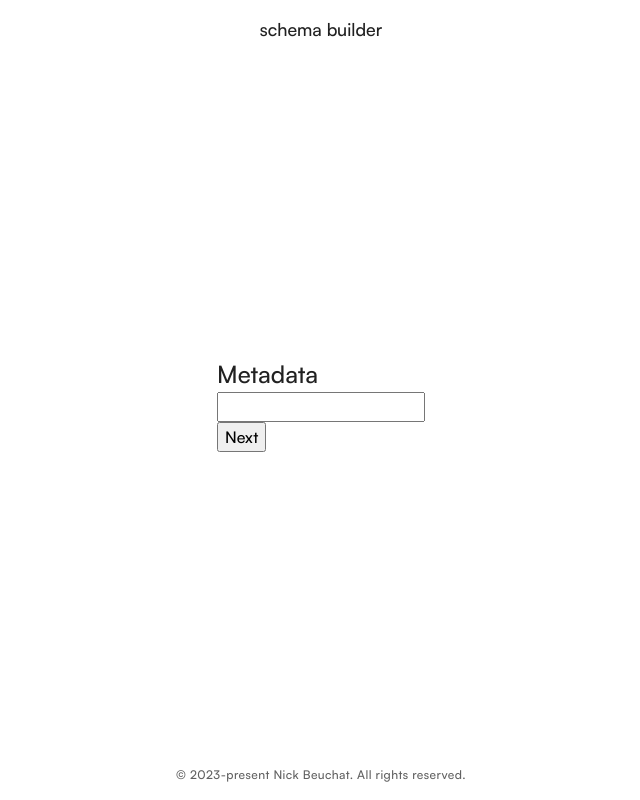
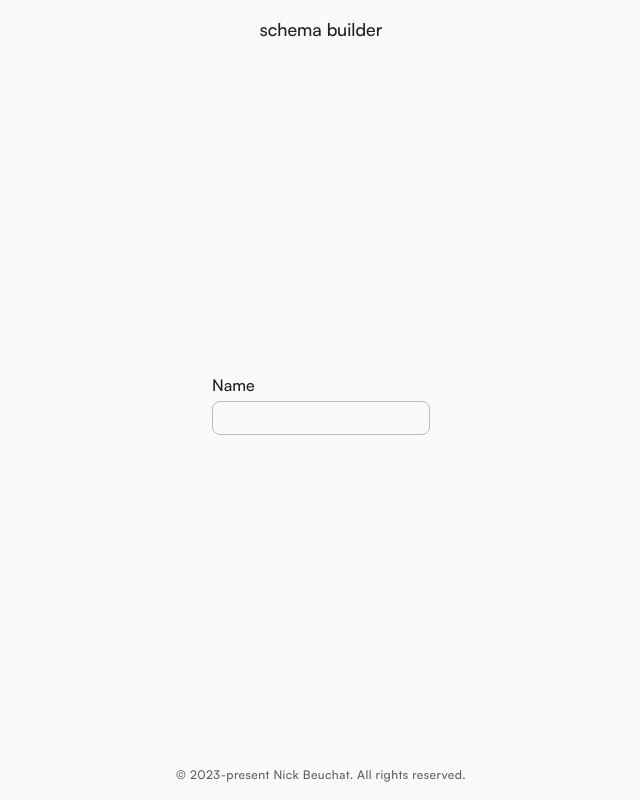
Before and after one commit to nicbeuc/schema-builder, a React (Vite) app: page / in a window 1280 px wide. Shown: the whole page, without its empty margins (319-959 px from the left). Built offline with nearby package versions, Linux system fonts and the light colour scheme.

Commit message:
text input ish

```diff
--- a/src/components/App/App.jsx
+++ b/src/components/App/App.jsx
@@ -1,9 +1,10 @@
-import React from 'react'
-import Header from '../Header'
-import Footer from '../Footer'
-import Main from '../Main'
+import React from "react"
+import Header from "../Header"
+import Footer from "../Footer"
+import Main from "../Main"
+import TextInput from "../TextInput"
 
-import styles from './App.module.css'
+import styles from "./App.module.css"
 
 function App() {
   return (
@@ -12,14 +13,8 @@ function App() {
       <Main>
         <div className='screens'>
           <section className='screen'>
-            <div className='screen__heading'>
-              <h2>Metadata</h2>
-            </div>
             <div className='inputs'>
-              <input type='text' />
-            </div>
-            <div className='controls'>
-              <button>Next</button>
+              <TextInput label='Name' />
             </div>
           </section>
         </div>
--- a/src/components/TextInput/TextInput.jsx
+++ b/src/components/TextInput/TextInput.jsx
@@ -1,13 +1,18 @@
-import React from 'react'
+import React from "react"
+import styles from "./TextInput.module.css"
 
 function TextInput({ id, label, ...rest }) {
   const generatedId = React.useId()
   const inputId = id || generatedId
 
   return (
-    <div>
-      <label htmlFor=""></label>
-      <input type="text" />
+    <div className={styles.wrapper}>
+      <label className={styles.label} htmlFor={inputId}>
+        {label}
+      </label>
+      <input className={styles.input} id={inputId} {...rest} />
     </div>
   )
 }
+
+export default TextInput
--- a/src/components/TextInput/TextInput.module.css
+++ b/src/components/TextInput/TextInput.module.css
@@ -0,0 +1,29 @@
+.wrapper {
+  display: flex;
+  flex-direction: column;
+  gap: var(--spacing-50);
+}
+
+.input {
+  --color-shadow-1: transparent;
+  --color-shadow-2: transparent;
+  --color-background: var(--color-neutral-50);
+  --color-border: var(--color-neutral-400);
+  border: 1px solid var(--color-border);
+  border-radius: var(--spacing-100);
+  background-color: var(--color-background);
+  padding: var(--spacing-50) var(--spacing-100);
+  box-shadow:
+    0 0 0 .1rem var(--color-shadow-1), 0 0 .8rem -.1rem var(--color-shadow-2);
+  transition: background-color var(--duration-short) ease;
+}
+
+.input:is(:focus, :focus-visible) {
+  --color-shadow-1: var(--color-primary-500);
+  --color-shadow-2: var(--color-primary-300);
+  border-color: var(--color-primary-500);
+}
+
+.input:not(:focus, :focus-visible):hover {
+  --color-background: var(--color-neutral-100);
+}
--- a/src/index.css
+++ b/src/index.css
@@ -2,7 +2,57 @@
   Josh's Custom CSS Reset
   https://www.joshwcomeau.com/css/custom-css-reset/
 */
-*,::after,::before{box-sizing:border-box}*{margin:0}body,html{height:100%}body{line-height:1.5;-webkit-font-smoothing:antialiased;-moz-osx-font-smoothing: grayscale;}canvas,img,picture,svg,video{display:block;max-width:100%}button,input,select,textarea{font:inherit}h1,h2,h3,h4,h5,h6,p{overflow-wrap:break-word}#__next,#root{isolation:isolate}
+*,
+::after,
+::before {
+  box-sizing: border-box
+}
+
+* {
+  margin: 0
+}
+
+body,
+html {
+  height: 100%
+}
+
+body {
+  line-height: 1.5;
+  -webkit-font-smoothing: antialiased;
+  -moz-osx-font-smoothing: grayscale;
+}
+
+canvas,
+img,
+picture,
+svg,
+video {
+  display: block;
+  max-width: 100%
+}
+
+button,
+input,
+select,
+textarea {
+  font: inherit
+}
+
+h1,
+h2,
+h3,
+h4,
+h5,
+h6,
+p {
+  overflow-wrap: break-word
+}
+
+#__next,
+#root {
+  isolation: isolate
+}
 
 /**
  *
@@ -143,6 +193,10 @@
   --spacing-700: 5.6rem;
   --spacing-800: 6.4rem;
 
+  --duration-short: 250ms;
+  --duration-mid: 500ms;
+  --duration-long: 1000ms;
+
   --font-size-root: 1rem;
   --font-size-scale: 1.333;
   --font-size-h5: calc(var(--font-size-root) * var(--font-size-scale));
@@ -158,10 +212,15 @@
   --color-primary-700: #4D9277;
   --color-primary-900: #1D6155;
 
+  --color-neutral-50: #fafafa;
   --color-neutral-100: #f5f5f5;
+  --color-neutral-200: #eeeeee;
   --color-neutral-300: #e0e0e0;
+  --color-neutral-400: #bdbdbd;
   --color-neutral-500: #9e9e9e;
+  --color-neutral-600: #757575;
   --color-neutral-700: #616161;
+  --color-neutral-800: #424242;
   --color-neutral-900: #212121;
 }
 
@@ -179,6 +238,7 @@ body {
     -apple-system, BlinkMacSystemFont, 'Segoe UI', Roboto, Oxygen, Ubuntu, Cantarell, 'Open Sans', 'Helvetica Neue', sans-serif;
   font-size: 1.6rem;
   color: var(--color-neutral-900);
+  background-color: var(--color-neutral-50);
 }
 
 #root {
```
Also changed, not shown: .eslintrc.json. Lines whose indentation alone changed are shown as unchanged.
